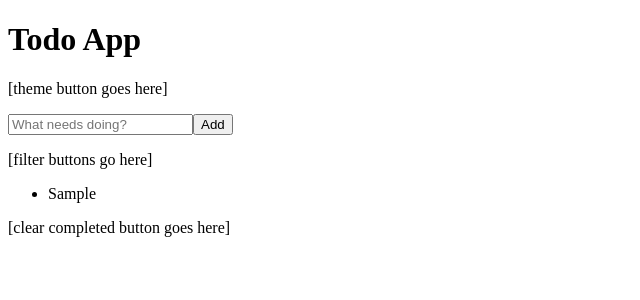
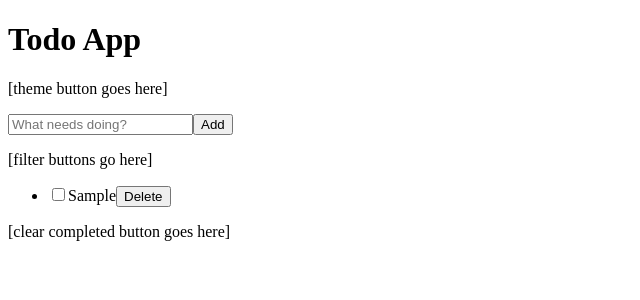
Before and after one commit to aubrey-strauss/todo-context-API, a React (Vite) app: page / in a window 1280 px wide. Both pictures are taken after typing "Sample" into the empty fields and a click on the button "Add". Shown: the top 300 px of the page, without its empty margins (0-640 px from the left). Built offline with nearby package versions, Linux system fonts and the light colour scheme.

Commit message:
TodoItem with toggle and delete

```diff
--- a/src/components/TodoItem.tsx
+++ b/src/components/TodoItem.tsx
@@ -0,0 +1,21 @@
+import type { Todo } from "../types";
+import { useTodos } from "../context/TodoContext";
+
+export default function TodoItem({ todo }: { todo: Todo }) {
+  const { toggleTodo, deleteTodo } = useTodos();
+  return (
+    <li>
+      <input
+        type="checkbox"
+        checked={todo.completed}
+        onChange={() => toggleTodo(todo.id)}
+      />
+      <span
+        style={{ textDecoration: todo.completed ? "line-through" : "none" }}
+      >
+        {todo.text}
+      </span>
+      <button onClick={() => deleteTodo(todo.id)}>Delete</button>
+    </li>
+  );
+}
--- a/src/components/TodoList.tsx
+++ b/src/components/TodoList.tsx
@@ -1,4 +1,5 @@
 import { useTodos } from "../context/TodoContext";
+import TodoItem from "./TodoItem";
 
 export default function TodoList() {
   const { todos } = useTodos();
@@ -6,7 +7,7 @@ export default function TodoList() {
   return (
     <ul>
       {todos.map((todo) => (
-        <li key={todo.id}>{todo.text}</li>
+        <TodoItem key={todo.id} todo={todo} />
       ))}
     </ul>
   );
```
